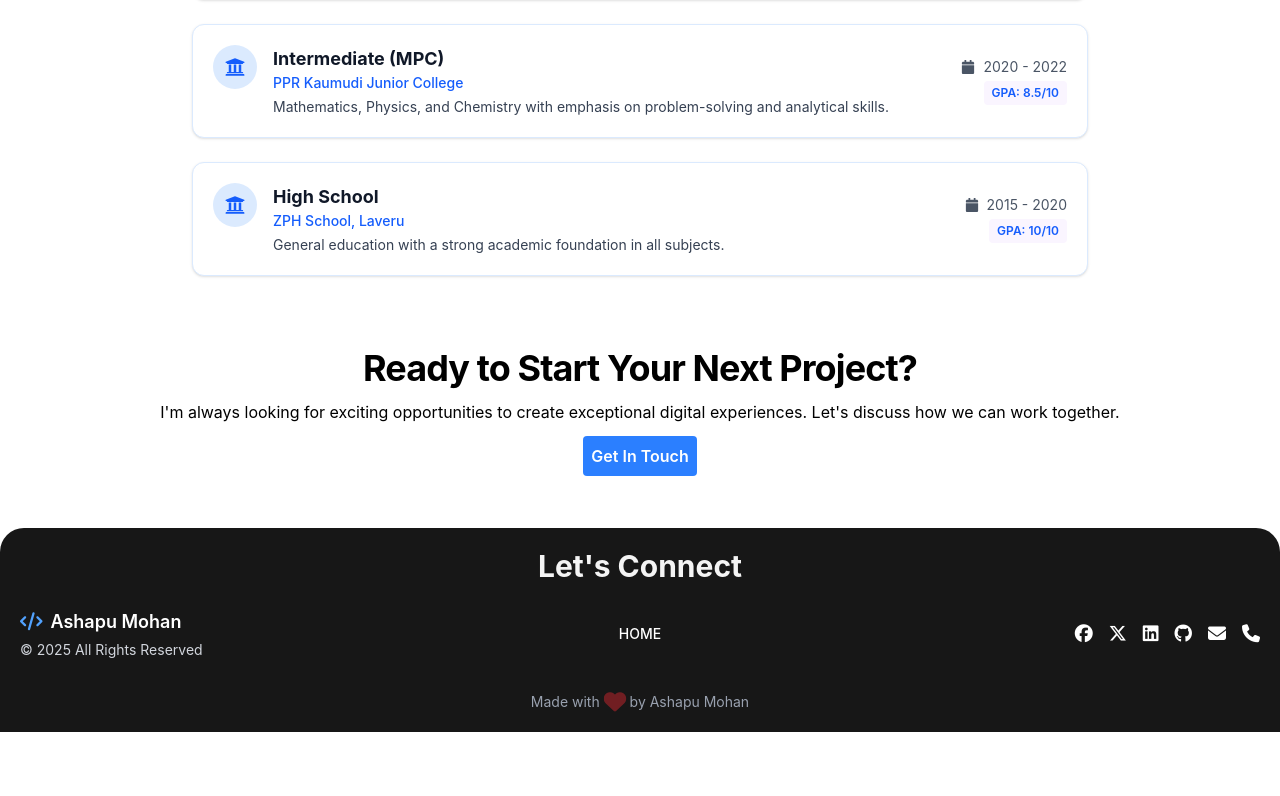
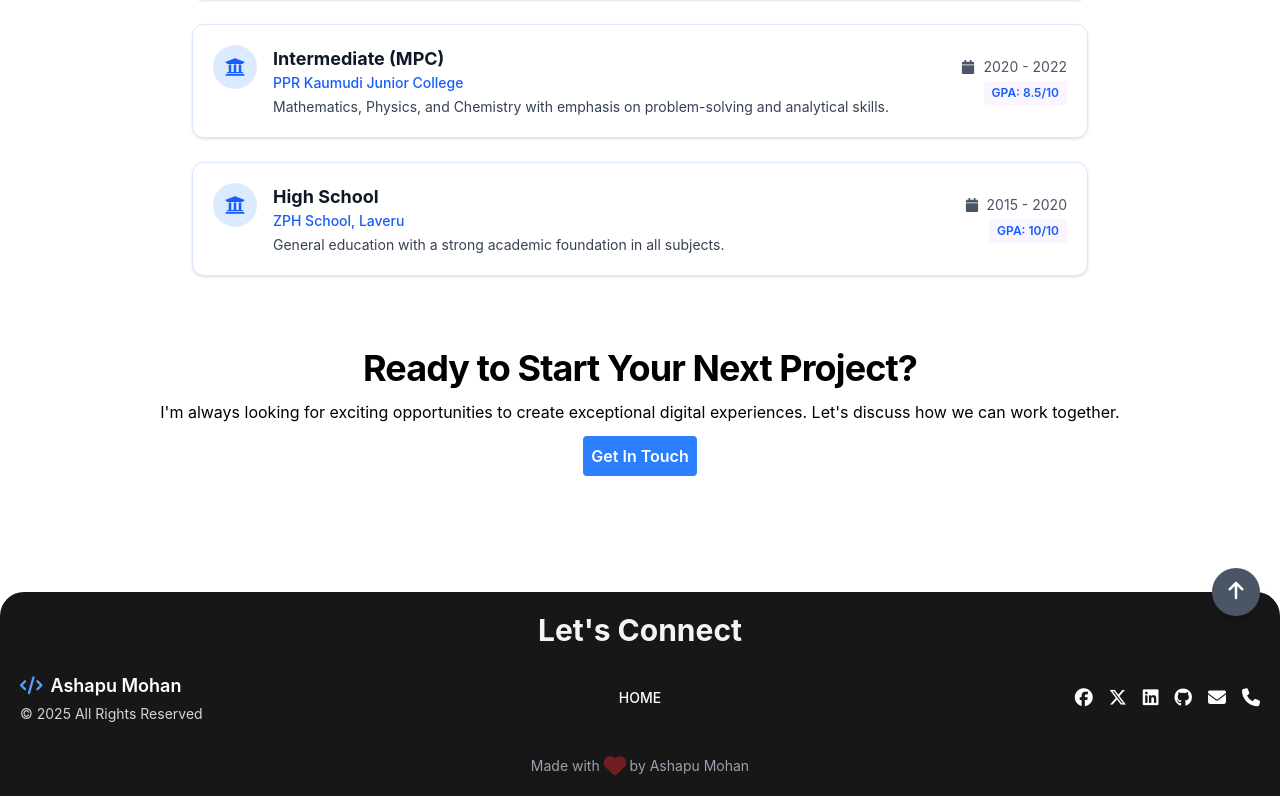
Before and after one commit to AshapuMohan/Ashapu-Mohan-Portfolio, a React (Create React App) app: page / in a window 1280 px wide. Shown: the part 2968-3764 px from the top of the page. Before the commit the page ends 3700 px from the top, so only its background shows below. Built offline with nearby package versions, Linux system fonts and the light colour scheme.

Commit message:
Update Footer.js

```diff
--- a/src/components/Footer.js
+++ b/src/components/Footer.js
@@ -29,9 +29,13 @@ export default function Footer() {
   const scrollToTop = () => {
     window.scrollTo({ top: 0, behavior: 'smooth' });
   };
+
   return (
-    <footer ref={footerRef} className="bg-neutral-900 text-white py-5 px-5 rounded-t-3xl">
-    {showButton && (
+    <footer
+      ref={footerRef}
+      className="relative bg-neutral-900 text-white py-5 px-5 rounded-t-3xl mt-16"
+    >
+      {showButton && (
         <button
           onClick={scrollToTop}
           title="Back to Top"
@@ -41,11 +45,12 @@ export default function Footer() {
           <i className="fa-solid fa-arrow-up text-xl"></i>
         </button>
       )}
+
       <h2 className="text-3xl font-bold text-center mb-6 animate-pulse">Let&apos;s Connect</h2>
+
       <div className="grid grid-cols-1 md:grid-cols-3 gap-6 items-center text-center md:text-left">
-
         {/* Left Section */}
-        <div className="flex flex-col items-center md:items-start text-center md:text-left">
+        <div className="flex flex-col items-center md:items-start">
           <h3 className="text-lg font-semibold mb-1 flex items-center gap-2">
             <i className="fa fa-code text-blue-400"></i> Ashapu Mohan
           </h3>
```
